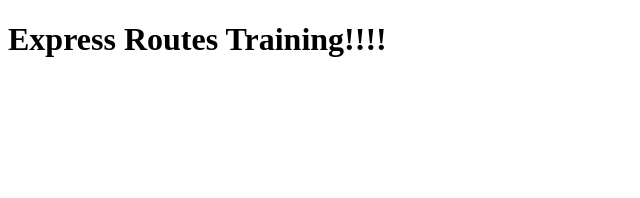
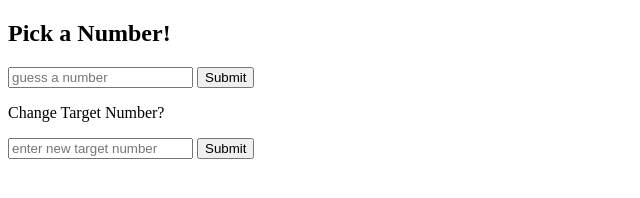
Before and after one commit to narriteration/express-routes-training-mine, a website: page views/index.html in a window 1280 px wide. Shown: the whole page, without its empty margins (0-640 px from the left). Drawn offline with nearby package versions, Linux system fonts and the light colour scheme.

Commit message:
replaced dummy content with index.html content from github repo

```diff
--- a/views/index.html
+++ b/views/index.html
@@ -2,9 +2,21 @@
 <html>
   <head>
     <meta charset="utf-8">
-    <title>Express Routes Training</title>
+    <title>Express Number Game</title>
+    <script src="https://code.jquery.com/jquery-3.1.0.min.js"   integrity="sha256-cCueBR6CsyA4/9szpPfrX3s49M9vUU5BgtiJj06wt/s="   crossorigin="anonymous"></script>
+    <script src="app.js"></script>
   </head>
   <body>
-    <h1>Express Routes Training!!!!</h1>
+    <h2>Pick a Number!</h2>
+    <p id="high-low-correct"></p>
+    <form id="guess-number-form">
+      <input id="guess-num" name="number" placeholder="guess a number" type="text" />
+      <input type="submit" />
+    </form>
+    <p>Change Target Number?</p>
+    <form id="target-number-form">
+      <input id="new-num" name="number" placeholder="enter new target number" type="text" />
+      <input type="submit" />
+    </form>
   </body>
 </html>
```
